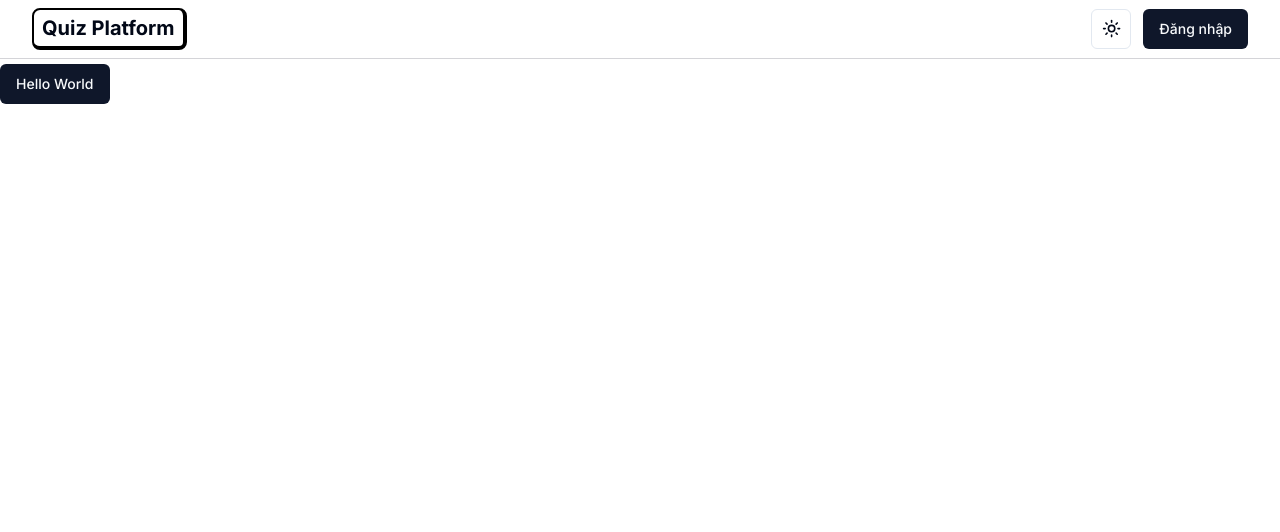
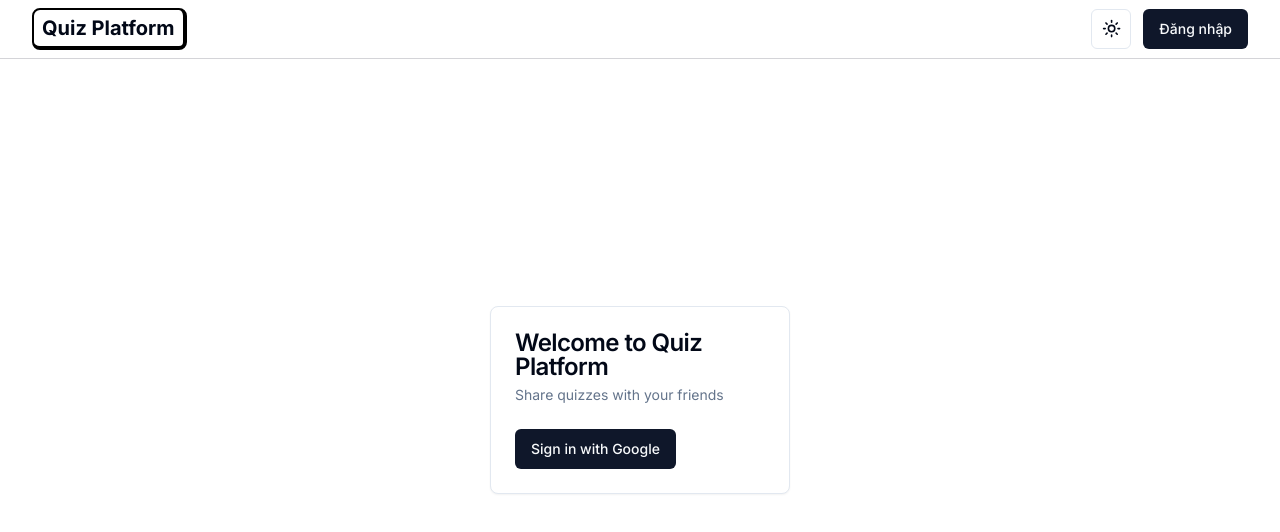
Before and after one commit to TreNgheDiCode/cigp-ai-quiz-platform, a Next.js app: page / in a window 1280 px wide. Shown: the top 532 px of the page. Built offline with nearby package versions, Linux system fonts and the light colour scheme; no server answers.

Commit message:
Dashboard Page

```diff
--- /dev/null
+++ b/app/dashboard/page.tsx
@@ -0,0 +1,38 @@
+import { getAuthSession } from "@/lib/next-auth";
+import React from "react";
+import { redirect } from "next/navigation";
+import QuizMeCard from "@/components/dashboard/QuizMeCard";
+import HistoryCard from "@/components/dashboard/HistoryCard";
+import HotTopicCard from "@/components/dashboard/HotTopicCard";
+import RecentActivities from "@/components/dashboard/RecentActivities";
+
+type Props = {};
+
+export const metadata = {
+  title: "Dashboard | Quiz Platform",
+};
+
+const Dashboard = async (props: Props) => {
+  const session = await getAuthSession();
+
+  if (!session) {
+    return redirect("/");
+  }
+  return (
+    <main className="p-8 mx-auto max-w-7xl">
+      <div className="flex items-center">
+        <h2 className="mr-2 text-3xl font-bold tracking-tight">Dashboard</h2>
+      </div>
+      <div className="grid gap-4 mt-4 md:grid-cols-2">
+        <QuizMeCard />
+        <HistoryCard />
+      </div>
+      <div className="grid gap-4 mt-4 md:grid-cols-2 lg:grid-cols-7">
+        <HotTopicCard />
+        <RecentActivities />
+      </div>
+    </main>
+  );
+};
+
+export default Dashboard;
--- a/app/page.tsx
+++ b/app/page.tsx
@@ -1,6 +1,31 @@
-import { Button } from "@/components/ui/button";
-import Image from "next/image";
+import SignInButton from "@/components/SignInButton";
+import {
+  Card,
+  CardContent,
+  CardDescription,
+  CardHeader,
+  CardTitle,
+} from "@/components/ui/card";
+import { getAuthSession } from "@/lib/next-auth";
+import { redirect } from "next/navigation";
 
-export default function Home() {
-  return <Button>Hello World</Button>;
+export default async function Home() {
+  const session = await getAuthSession();
+
+  if (session?.user) {
+    return redirect("/dashboard");
+  }
+  return (
+    <div className="absolute -translate-x-1/2 -translate-y-1/2 top-1/2 left-1/2">
+      <Card className="w-[300px]">
+        <CardHeader>
+          <CardTitle>Welcome to Quiz Platform</CardTitle>
+          <CardDescription>Share quizzes with your friends</CardDescription>
+        </CardHeader>
+        <CardContent>
+          <SignInButton text="Sign in with Google" />
+        </CardContent>
+      </Card>
+    </div>
+  );
 }
--- /dev/null
+++ b/components/dashboard/HistoryCard.tsx
@@ -0,0 +1,32 @@
+"use client";
+
+import React from "react";
+import { Card, CardContent, CardHeader, CardTitle } from "../ui/card";
+import { History } from "lucide-react";
+import { useRouter } from "next/navigation";
+
+type Props = {};
+
+const HistoryCard = (props: Props) => {
+  const router = useRouter();
+  return (
+    <Card
+      onClick={() => {
+        router.push("/history");
+      }}
+      className="hover: cursor-pointer hover:opacity-75"
+    >
+      <CardHeader className="flex flex-row items-center justify-between pb-2 space-y-0">
+        <CardTitle className="text-2xl font-bold">History</CardTitle>
+        <History size={28} strokeWidth={2.5} />
+      </CardHeader>
+      <CardContent>
+        <p className="text-sm text-muted-foreground">
+          View past quizzes attempts
+        </p>
+      </CardContent>
+    </Card>
+  );
+};
+
+export default HistoryCard;
--- /dev/null
+++ b/components/dashboard/HotTopicCard.tsx
@@ -0,0 +1,24 @@
+import React from "react";
+import {
+  Card,
+  CardContent,
+  CardDescription,
+  CardHeader,
+  CardTitle,
+} from "../ui/card";
+
+type Props = {};
+
+const HotTopicCard = (props: Props) => {
+  return (
+    <Card className="col-span-4">
+      <CardHeader>
+        <CardTitle className="text-2xl font-bold">Hot Topics</CardTitle>
+        <CardDescription>Click on a topic</CardDescription>
+      </CardHeader>
+      <CardContent className="pl-2">Word Cloud</CardContent>
+    </Card>
+  );
+};
+
+export default HotTopicCard;
--- /dev/null
+++ b/components/dashboard/QuizMeCard.tsx
@@ -0,0 +1,28 @@
+"use client";
+
+import React from "react";
+import { Card, CardContent, CardHeader, CardTitle } from "../ui/card";
+import { BrainCircuit } from "lucide-react";
+import { useRouter } from "next/navigation";
+
+type Props = {};
+
+const QuizMeCard = (props: Props) => {
+  const router = useRouter();
+  return (
+    <Card
+      onClick={() => router.push("/quiz")}
+      className="hover:cursor-pointer hover:opacity-75"
+    >
+      <CardHeader className="flex flex-row items-center justify-between pb-2 space-y-0">
+        <CardTitle className="text-2xl font-bold">Quiz Me!</CardTitle>
+        <BrainCircuit size={28} strokeWidth={2.5} />
+      </CardHeader>
+      <CardContent>
+        <p className="text-sm text-muted-foreground">Challenge yourself</p>
+      </CardContent>
+    </Card>
+  );
+};
+
+export default QuizMeCard;
--- /dev/null
+++ b/components/dashboard/RecentActivities.tsx
@@ -0,0 +1,26 @@
+import React from "react";
+import {
+  Card,
+  CardContent,
+  CardDescription,
+  CardHeader,
+  CardTitle,
+} from "../ui/card";
+
+type Props = {};
+
+const RecentActivities = (props: Props) => {
+  return (
+    <Card className="col-span-4 lg:col-span-3">
+      <CardHeader>
+        <CardTitle className="text-2xl font-bold">Recent Activities</CardTitle>
+        <CardDescription>You have played a total of 7 games</CardDescription>
+      </CardHeader>
+      <CardContent className="max-h-[580px] overflow-auto">
+        Histories
+      </CardContent>
+    </Card>
+  );
+};
+
+export default RecentActivities;
--- /dev/null
+++ b/components/ui/card.tsx
@@ -0,0 +1,79 @@
+import * as React from "react"
+
+import { cn } from "@/lib/utils"
+
+const Card = React.forwardRef<
+  HTMLDivElement,
+  React.HTMLAttributes<HTMLDivElement>
+>(({ className, ...props }, ref) => (
+  <div
+    ref={ref}
+    className={cn(
+      "rounded-lg border bg-card text-card-foreground shadow-sm",
+      className
+    )}
+    {...props}
+  />
+))
+Card.displayName = "Card"
+
+const CardHeader = React.forwardRef<
+  HTMLDivElement,
+  React.HTMLAttributes<HTMLDivElement>
+>(({ className, ...props }, ref) => (
+  <div
+    ref={ref}
+    className={cn("flex flex-col space-y-1.5 p-6", className)}
+    {...props}
+  />
+))
+CardHeader.displayName = "CardHeader"
+
+const CardTitle = React.forwardRef<
+  HTMLParagraphElement,
+  React.HTMLAttributes<HTMLHeadingElement>
+>(({ className, ...props }, ref) => (
+  <h3
+    ref={ref}
+    className={cn(
+      "text-2xl font-semibold leading-none tracking-tight",
+      className
+    )}
+    {...props}
+  />
+))
+CardTitle.displayName = "CardTitle"
+
+const CardDescription = React.forwardRef<
+  HTMLParagraphElement,
+  React.HTMLAttributes<HTMLParagraphElement>
+>(({ className, ...props }, ref) => (
+  <p
+    ref={ref}
+    className={cn("text-sm text-muted-foreground", className)}
+    {...props}
+  />
+))
+CardDescription.displayName = "CardDescription"
+
+const CardContent = React.forwardRef<
+  HTMLDivElement,
+  React.HTMLAttributes<HTMLDivElement>
+>(({ className, ...props }, ref) => (
+  <div ref={ref} className={cn("p-6 pt-0", className)} {...props} />
+))
+CardContent.displayName = "CardContent"
+
+const CardFooter = React.forwardRef<
+  HTMLDivElement,
+  React.HTMLAttributes<HTMLDivElement>
+>(({ className, ...props }, ref) => (
+  <div
+    ref={ref}
+    className={cn("flex items-center p-6 pt-0", className)}
+    {...props}
+  />
+))
+CardFooter.displayName = "CardFooter"
+
+export { Card, CardHeader, CardFooter, CardTitle, CardDescription, CardContent }
```
